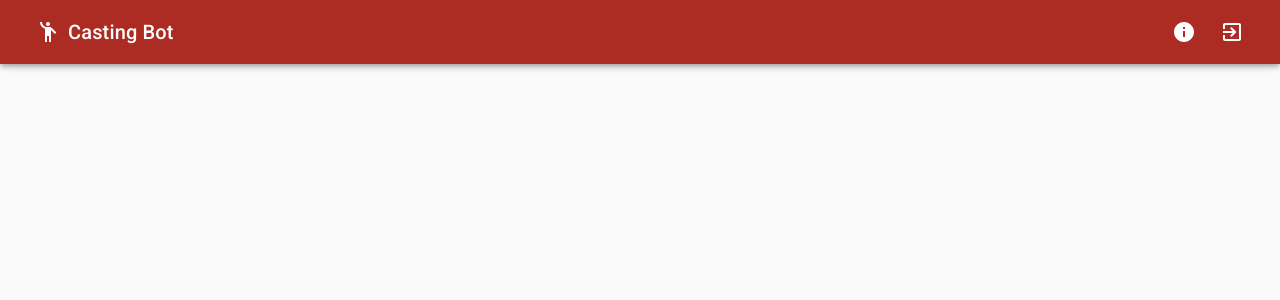
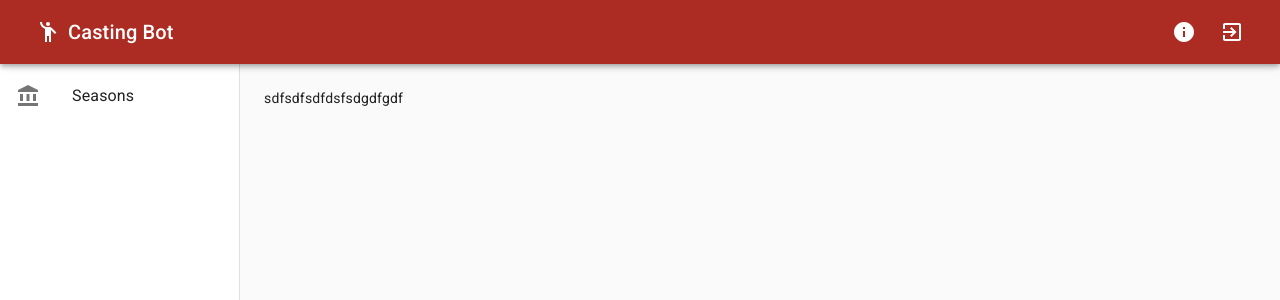
Before and after one commit to jpderrick/Casting-Bot-2.0, a React (Create React App) app: page / in a window 1280 px wide. Shown: the top 300 px of the page. Built offline with nearby package versions, Linux system fonts and the light colour scheme.

Commit message:
Basic side navigation layout added

```diff
--- a/src/App.js
+++ b/src/App.js
@@ -4,9 +4,21 @@ import {
   createMuiTheme,
   MuiThemeProvider,
   CssBaseline,
+  withStyles,
+  Toolbar,
 } from "@material-ui/core";
 import TopBar from "./components/TopBar";
-function App() {
+import SideDrawer from "./components/SideDrawer";
+
+const styles = (theme) => ({
+  root: { display: "flex" },
+  content: {
+    flexGrow: 1,
+    padding: theme.spacing(3),
+  },
+});
+
+function App({ classes, ...props }) {
   const theme = createMuiTheme({
     palette: {
       primary: {
@@ -24,9 +36,16 @@ function App() {
 
   return (
     <MuiThemeProvider theme={theme}>
-      <TopBar />
+      <div className={classes.root}>
+        <TopBar />
+        <SideDrawer />
+        <div className={classes.content}>
+          <Toolbar />
+          sdfsdfsdfdsfsdgdfgdf
+        </div>
+      </div>
     </MuiThemeProvider>
   );
 }
 
-export default App;
+export default withStyles(styles)(App);
--- /dev/null
+++ b/src/components/SideDrawer.js
@@ -0,0 +1,52 @@
+import React from "react";
+import {
+  withStyles,
+  Drawer,
+  Typography,
+  List,
+  ListItem,
+  Toolbar,
+  ListItemText,
+  ListItemIcon,
+} from "@material-ui/core";
+import AccountBalanceIcon from "@material-ui/icons/AccountBalance";
+const drawerWidth = 240;
+
+const styles = (theme) => ({
+  drawer: {
+    width: drawerWidth,
+    flexShrink: 0,
+  },
+  drawerPaper: {
+    width: drawerWidth,
+  },
+  drawerContainer: {
+    overflow: "auto",
+  },
+});
+
+const SideDrawer = ({ classes, ...props }) => {
+  return (
+    <div>
+      <Drawer
+        className={classes.drawer}
+        variant="permanent"
+        classes={{ paper: classes.drawerPaper }}
+      >
+        <Toolbar />
+        <div className={classes.drawerContainer}>
+          <List>
+            <ListItem button>
+              <ListItemIcon>
+                <AccountBalanceIcon />
+              </ListItemIcon>
+              <ListItemText primary="Seasons" />
+            </ListItem>
+          </List>
+        </div>
+      </Drawer>
+    </div>
+  );
+};
+
+export default withStyles(styles)(SideDrawer);
--- a/src/components/TopBar.js
+++ b/src/components/TopBar.js
@@ -12,6 +12,7 @@ import InfoIcon from "@material-ui/icons/Info";
 import ExitToAppIcon from "@material-ui/icons/ExitToApp";
 
 const styles = (theme) => ({
+  appBar: { zIndex: theme.zIndex.drawer + 1, marginBottom: theme.spacing(3) },
   titleHolder: {
     color: theme.palette.primary.contrastText,
     flexGrow: 1,
@@ -26,7 +27,7 @@ const styles = (theme) => ({
 
 const TopBar = ({ classes, ...props }) => {
   return (
-    <AppBar>
+    <AppBar position="fixed" className={classes.appBar}>
       <Toolbar>
         <div className={classes.titleHolder}>
           <IconButton className={classes.icon} disableRipple>
```
